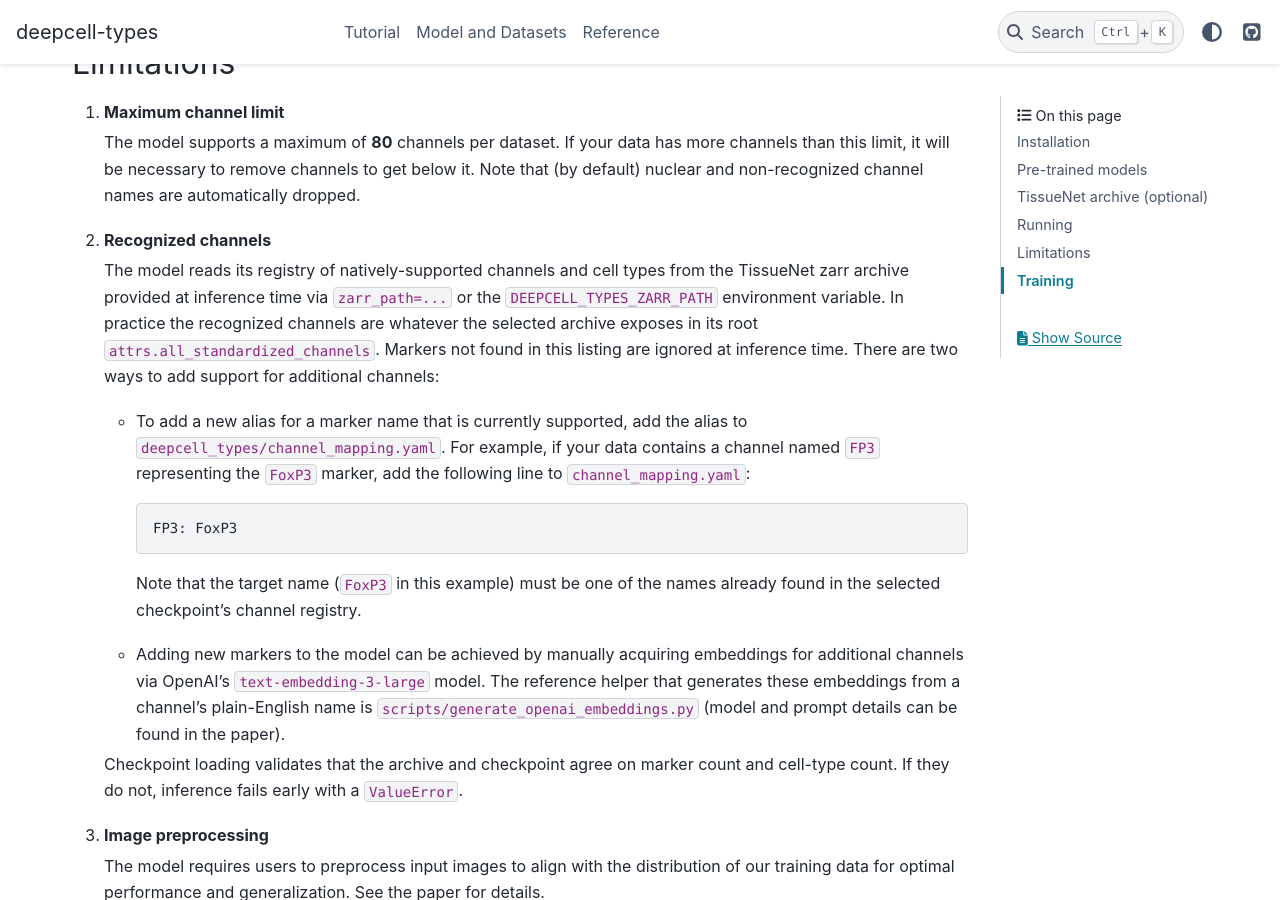
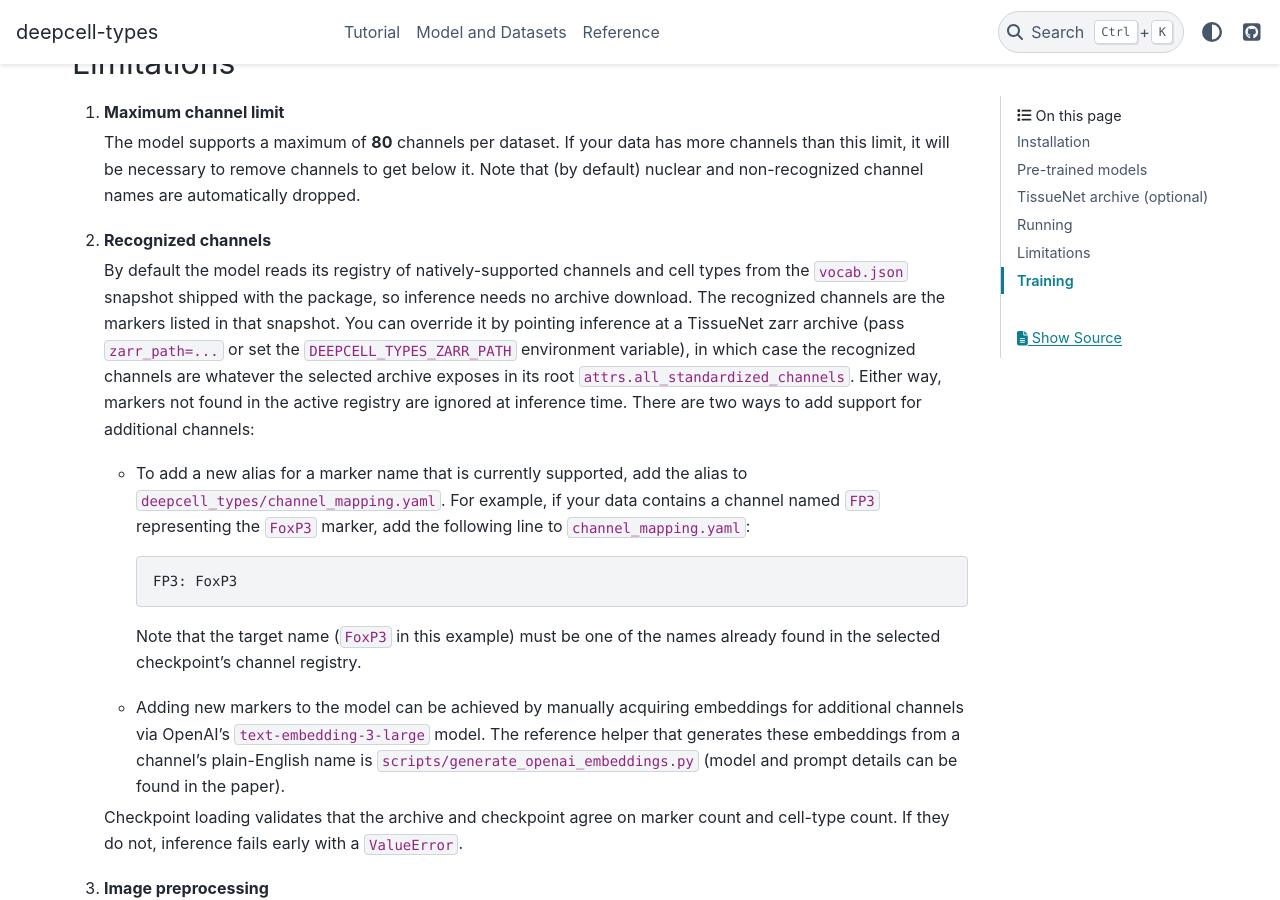
Before and after one commit to vanvalenlab/deepcell-types, a Sphinx documentation site: the page built from docs/index.md, in a window 1280 px wide and 900 px high, scrolled down 2102 px. Built offline with Sphinx 7.4.7 and the PyData theme 0.15.4, drawn with Linux system fonts in a browser that asks for light colours.

Commit message:
docs: fix README quickstart, archive-free limitations, and changelog
- README: the quickstart downloaded the latest checkpoint but then called
  predict(model_name="deepcell-types_2026-05-17"), which resolves to a file
  download_model() never wrote -> FileNotFoundError on copy-paste. Capture the
  path download_model() returns and pass it straight to predict(). Also add the
  DEEPCELL_ACCESS_TOKEN prerequisite to the model-download section (previously
  only documented elsewhere).
- docs/index.md "Recognized channels" limitation said the registry comes from
  the zarr archive; with 0.1.0 it ships in the packaged vocab.json by default
  and the archive is an override. Corrected to match.
- CHANGELOG: abstention entry now describes the opt-in (default None) behavior;
  added entries for all-zero-channel masking, the non-finite input guard, and
  the real-channel-width tensor sizing.

Co-Authored-By: Claude Opus 4.8 (1M context) <noreply@anthropic.com>

```diff
--- a/docs/index.md
+++ b/docs/index.md
@@ -107,12 +107,15 @@ and select `Open with -> Jupytext notebook`.
 
 2. **Recognized channels**
 
-   The model reads its registry of natively-supported channels and cell types
-   from the TissueNet zarr archive provided at inference time via `zarr_path=...`
-   or the `DEEPCELL_TYPES_ZARR_PATH` environment variable. In practice the
+   By default the model reads its registry of natively-supported channels and
+   cell types from the `vocab.json` snapshot shipped with the package, so
+   inference needs no archive download. The recognized channels are the markers
+   listed in that snapshot. You can override it by pointing inference at a
+   TissueNet zarr archive (pass `zarr_path=...` or set the
+   `DEEPCELL_TYPES_ZARR_PATH` environment variable), in which case the
    recognized channels are whatever the selected archive exposes in its root
-   `attrs.all_standardized_channels`. Markers not found in this listing are
-   ignored at inference time.
+   `attrs.all_standardized_channels`. Either way, markers not found in the
+   active registry are ignored at inference time.
    There are two ways to add support for additional channels:
 
    - To add a new alias for a marker name that is currently supported, add the
```
Also changed, not shown: CHANGELOG.md (+23 -9 lines), README.md (+15 -2 lines).
